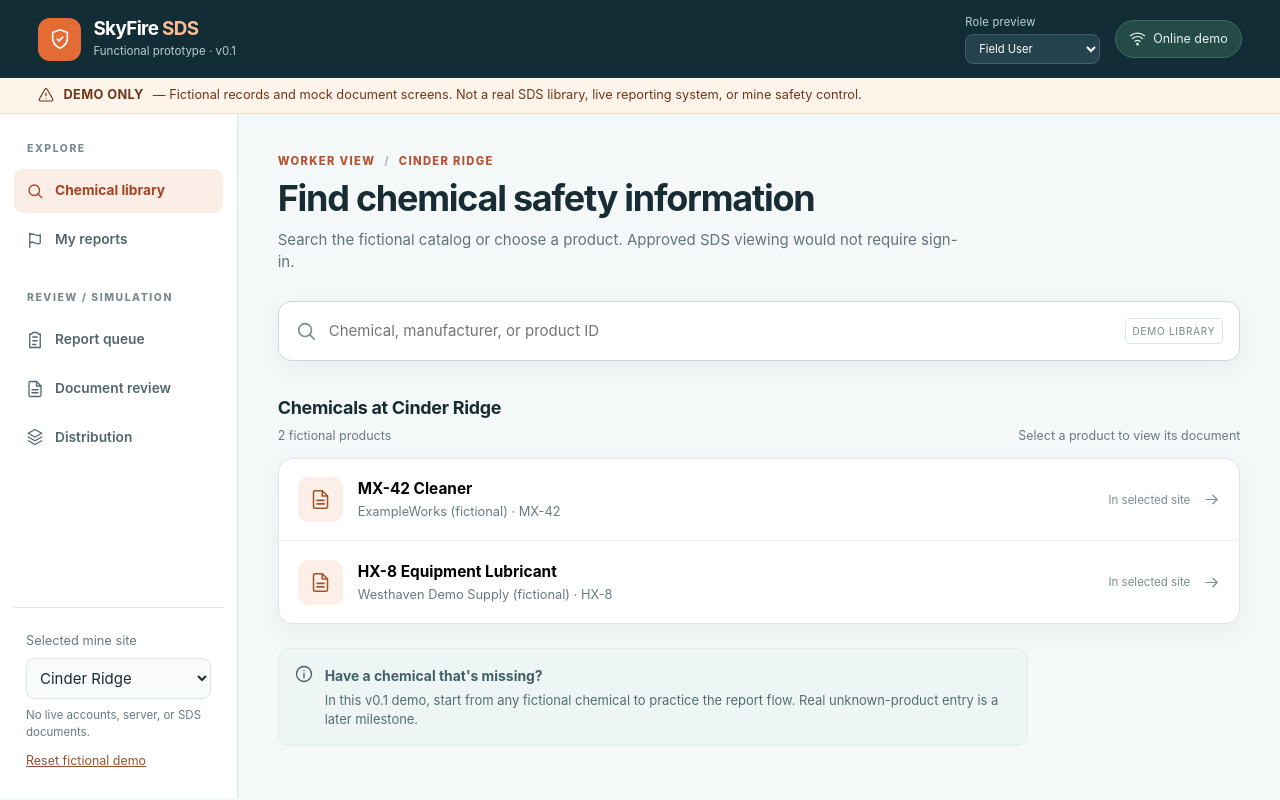
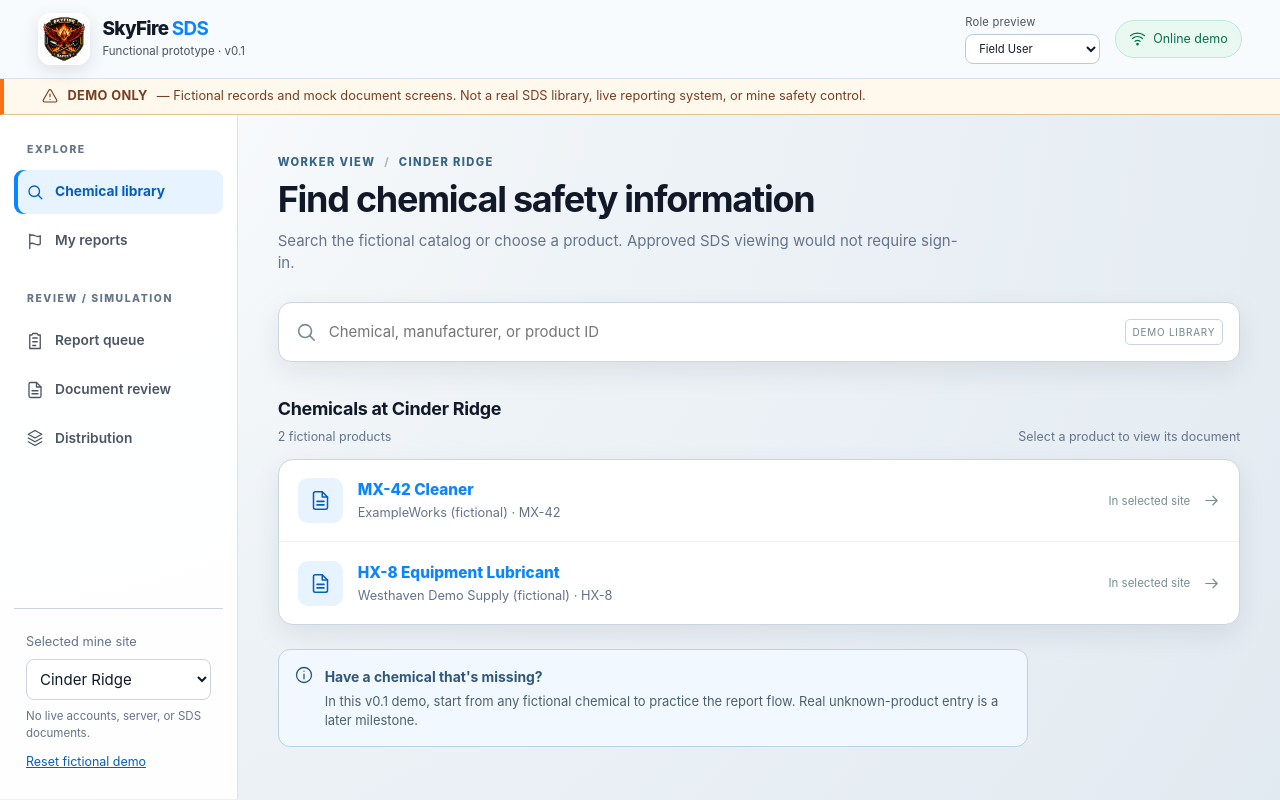
Before and after one commit to SkyFireEHSMining-dev/skyfire-sds, a plain HTML site: page index.html in a window 1280 px wide. Drawn offline with Linux system fonts and the light colour scheme.

Commit message:
style(sds-preview): reuse SkyFire phoenix logo and family colors

```diff
--- a/app.mjs
+++ b/app.mjs
@@ -58,7 +58,7 @@ function shell(content) {
   const siteOptions=SITES.map(s=>`<option value="${s.id}" ${ui.siteId===s.id?'selected':''}>${txt(s.name)}</option>`).join('');
   return `<div class="shell">
     <header class="topbar">
-      <div class="brand-lockup"><div class="brand-symbol">${icon('shield',22)}</div><div><div class="brand">SkyFire <b>SDS</b></div><div class="brand-note">Functional prototype · v0.1</div></div></div>
+      <div class="brand-lockup"><img class="brand-logo" src="./icons/skyfire-logo-192.jpg" alt="SkyFire phoenix logo" width="52" height="52" /><div><div class="brand">SkyFire <b>SDS</b></div><div class="brand-note">Functional prototype · v0.1</div></div></div>
       <div class="header-tools">
         <label class="header-control">Role preview <select id="role-switch" aria-label="Simulated user role"><option value="field" ${demo.role==='field'?'selected':''}>Field User</option><option value="supervisor" ${demo.role==='supervisor'?'selected':''}>Supervisor</option><option value="admin" ${demo.role==='admin'?'selected':''}>Admin</option></select></label>
         <button class="network ${online?'connected':'disconnected'}" data-action="toggle-network" type="button" aria-label="Toggle simulated connectivity">${icon('wifi',17)} ${online?'Online demo':'Offline demo'}</button>
--- a/index.html
+++ b/index.html
@@ -3,20 +3,20 @@
 <head>
   <meta charset="utf-8">
   <meta name="viewport" content="width=device-width, initial-scale=1, viewport-fit=cover">
-  <meta name="theme-color" content="#142b35">
+  <meta name="theme-color" content="#f8fbfe">
   <meta name="apple-mobile-web-app-capable" content="yes">
   <meta name="apple-mobile-web-app-status-bar-style" content="default">
   <meta name="apple-mobile-web-app-title" content="SkyFire SDS">
   <link rel="manifest" href="./manifest.webmanifest">
-  <link rel="icon" type="image/svg+xml" href="./icons/icon.svg">
-  <link rel="apple-touch-icon" sizes="180x180" href="./icons/apple-touch-icon.png">
+  <link rel="icon" type="image/jpeg" href="./icons/skyfire-logo-192.jpg">
+  <link rel="apple-touch-icon" href="./icons/skyfire-logo-512.jpg">
   <meta name="robots" content="noindex,nofollow">
   <title>SkyFire SDS · v0.1 demo</title>
-  <link rel="stylesheet" href="./styles.css">
+  <link rel="stylesheet" href="./styles.css?v=skyfire-brand-v1">
 </head>
 <body>
   <div id="app" aria-live="off"></div>
-  <script type="module" src="./app.mjs"></script>
+  <script type="module" src="./app.mjs?v=skyfire-brand-v1"></script>
   <script>
     // App shell only: role, report receipt, SDS and offline states inside this demo remain simulations.
     if ('serviceWorker' in navigator && (location.protocol === 'https:' || location.hostname === 'localhost' || location.hostname === '127.0.0.1')) {
--- a/styles.css
+++ b/styles.css
@@ -44,3 +44,127 @@ small,.small-muted{color:var(--muted);font-size:.8rem}
 
 .mobile-site-picker{display:none}
 @media(max-width:720px){.mobile-site-picker{display:flex;align-items:center;justify-content:space-between;gap:10px;margin:-3px 0 18px;font-size:.75rem;color:var(--muted)}.mobile-site-picker select{min-width:150px;border:1px solid var(--line);border-radius:8px;background:white;color:var(--ink);padding:8px}.mobile-nav .nav-item{width:20%;font-size:.64rem}}
+
+
+/* ==============================================================
+   SkyFire family visual language — original Safety + Education UI.
+   Accent links/controls use SkyFire blue; orange stays a safety cue.
+   Structural layout, workflows, controls, and status semantics unchanged.
+   ============================================================= */
+:root {
+  --ink: #111827;
+  --ink-2: #4b5563;
+  --muted: #64748b;
+  --line: #cbd5e1;
+  --bg: #eef3f7;
+  --paper: #fff;
+  --navy: #f8fbfe;
+  --navy-2: #edf4f9;
+  --safety: #f97316;
+  --safety-dark: #c75412;
+  --light-orange: #fff8ec;
+  --positive: #047857;
+  --positive-bg: #eaf8f2;
+  --shadow: 0 10px 28px rgba(15,23,42,.08);
+  --skyfire-blue: #0b84ff;
+  --skyfire-blue-dark: #075dbc;
+  --skyfire-orange: #f97316;
+}
+html { background: var(--bg); color: var(--ink); }
+body {
+  background: radial-gradient(circle at top left,rgba(255,255,255,.95),rgba(238,243,247,.92) 42%,rgba(226,234,241,.98));
+  color: var(--ink);
+}
+button:focus-visible, a:focus-visible, input:focus-visible, textarea:focus-visible, select:focus-visible {
+  outline: 3px solid #70b7ff;
+  outline-offset: 2px;
+}
+.topbar {
+  background: rgba(248,251,254,.97);
+  color: var(--ink);
+  border-bottom: 1px solid #d8e2ec;
+  backdrop-filter: blur(10px);
+  -webkit-backdrop-filter: blur(10px);
+}
+.brand-lockup { gap: 12px; }
+.brand-logo {
+  display: block;
+  width: 52px;
+  height: 52px;
+  object-fit: cover;
+  flex: 0 0 auto;
+  background: #fff;
+  border-radius: 13px;
+  box-shadow: 0 6px 18px rgba(15,23,42,.12);
+}
+.brand { font-weight: 800; }
+.brand b { color: var(--skyfire-blue); }
+.brand-note, .header-control { color: #4b5563; }
+.header-control select {
+  background: #fff;
+  color: var(--ink);
+  border-color: #bccada;
+}
+.network { color: #086e4d; background: #eaf8f2; border-color: #bde9d6; }
+.network.disconnected { color: #875011; background: #fff3dd; border-color: #ebce96; }
+.global-warning {
+  background: #fff8ec;
+  color: #783e22;
+  border-bottom-color: #e8c38b;
+  border-left: 4px solid var(--skyfire-orange);
+}
+.sidebar { background: rgba(255,255,255,.96); border-right-color: #d8e2ec; }
+.side-title, .sidebar-bottom small { color: #64748b; }
+.nav-item { color: #4b5563; }
+.nav-item:hover { background: #edf6ff; }
+.nav-item.is-active {
+  background: #e7f3ff;
+  color: var(--skyfire-blue-dark);
+  box-shadow: inset 4px 0 var(--skyfire-blue);
+}
+.sidebar-bottom select { background: #fff; border-color: #cbd5e1; color: var(--ink); }
+.text-button { color: var(--skyfire-blue-dark); }
+.page-header p { color: var(--muted); }
+.eyebrow { color: #376685; }
+.hero-search { border-color: #cbd5e1; }
+.hero-search:focus-within {
+  border-color: var(--skyfire-blue);
+  box-shadow: 0 0 0 3px rgba(11,132,255,.13);
+}
+.product-list, .primary-document, .surface-card, .report-card, .queue-list, .queue-detail, .form-card, .metrics>div, .distribution-list {
+  border-color: #cbd5e1;
+}
+.product-row:hover { background: #f4faff; }
+.product-info strong { color: var(--skyfire-blue); font-weight: 800; }
+.product-icon, .distribution-symbol { color: var(--skyfire-blue-dark); background: #e7f3ff; }
+.aside-tip { background: #f1f8ff; color: #315778; border-color: #b7d5e6; }
+.aside-tip p { color: #4b6070; }
+.breadcrumb, .subtle-link { color: var(--skyfire-blue-dark); }
+.demo-chip { background: #edf4f9; color: #315778; }
+.primary-document { border-top: 5px solid var(--skyfire-orange); }
+.document-title .ico { color: var(--skyfire-blue); }
+.document-version { background: #f3f8fd; border-top-color: #d8e2ec; }
+.primary-btn { background: var(--skyfire-blue); border-color: var(--skyfire-blue); color: #fff; }
+.primary-btn:hover:not(:disabled) { background: #006bd6; border-color: #006bd6; }
+.secondary-btn { background: #fff; color: var(--skyfire-blue-dark); border-color: #b8c6d4; }
+.secondary-btn:hover:not(:disabled) { background: #edf6ff; }
+.quiet-btn { color: #1f4e79; background: #fff; border-color: #b8c6d4; }
+.quiet-btn:hover:not(:disabled) { background: #edf6ff; }
+.document-disclaimer, .required { color: #934706; }
+.issue-title { color: var(--skyfire-orange); }
+.form-highlight, .session-facts { background: #f1f8ff; border-color: #d8e2ec; }
+.form-highlight { border: 1px solid #d8e2ec; }
+.field label, .closeout>label { color: #374b61; }
+.field input:not([type="checkbox"]), .field select, .field textarea, .closeout select { border-color: #bccada; }
+.queue-entry.chosen { background: #f1f8ff; border-color: #a6d3f4; }
+.fixture-brand { color: #376685; }
+.fixture-rule { background: #d8e2ec; }
+@media (max-width: 720px) {
+  .brand-logo { width: 42px; height: 42px; border-radius: 11px; }
+  .brand { font-size: 1.05rem; }
+  .mobile-nav { background: rgba(255,255,255,.98); border-top-color: #d8e2ec; }
+  .mobile-nav .nav-item.is-active { box-shadow: inset 0 -3px var(--skyfire-blue); }
+}
+@media (max-width: 360px) {
+  .brand-logo { width: 37px; height: 37px; }
+}
```
Also changed, not shown: service-worker.js (+5 -6 lines), icons/skyfire-logo-192.jpg (added), icons/skyfire-logo-512.jpg (added), manifest.webmanifest.
